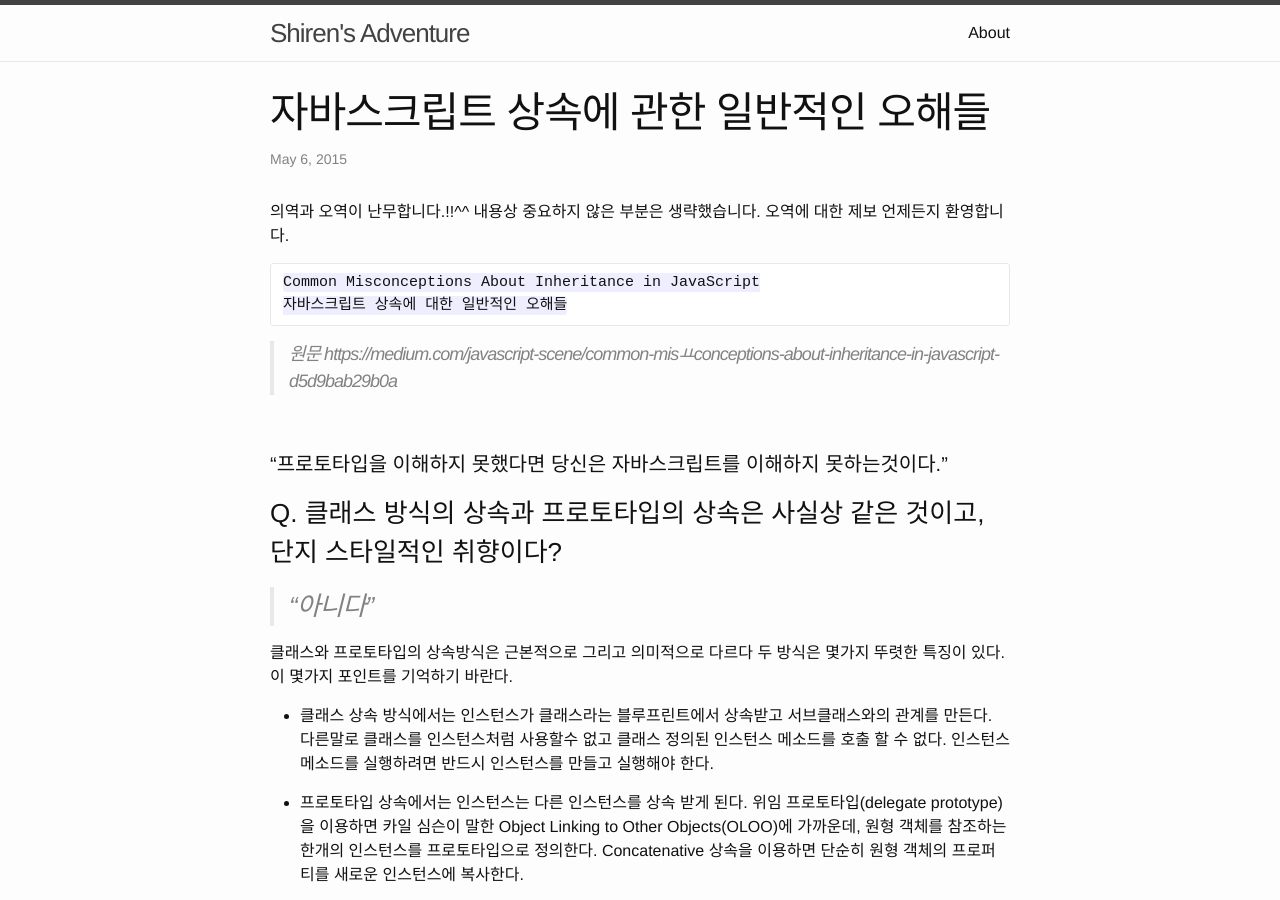
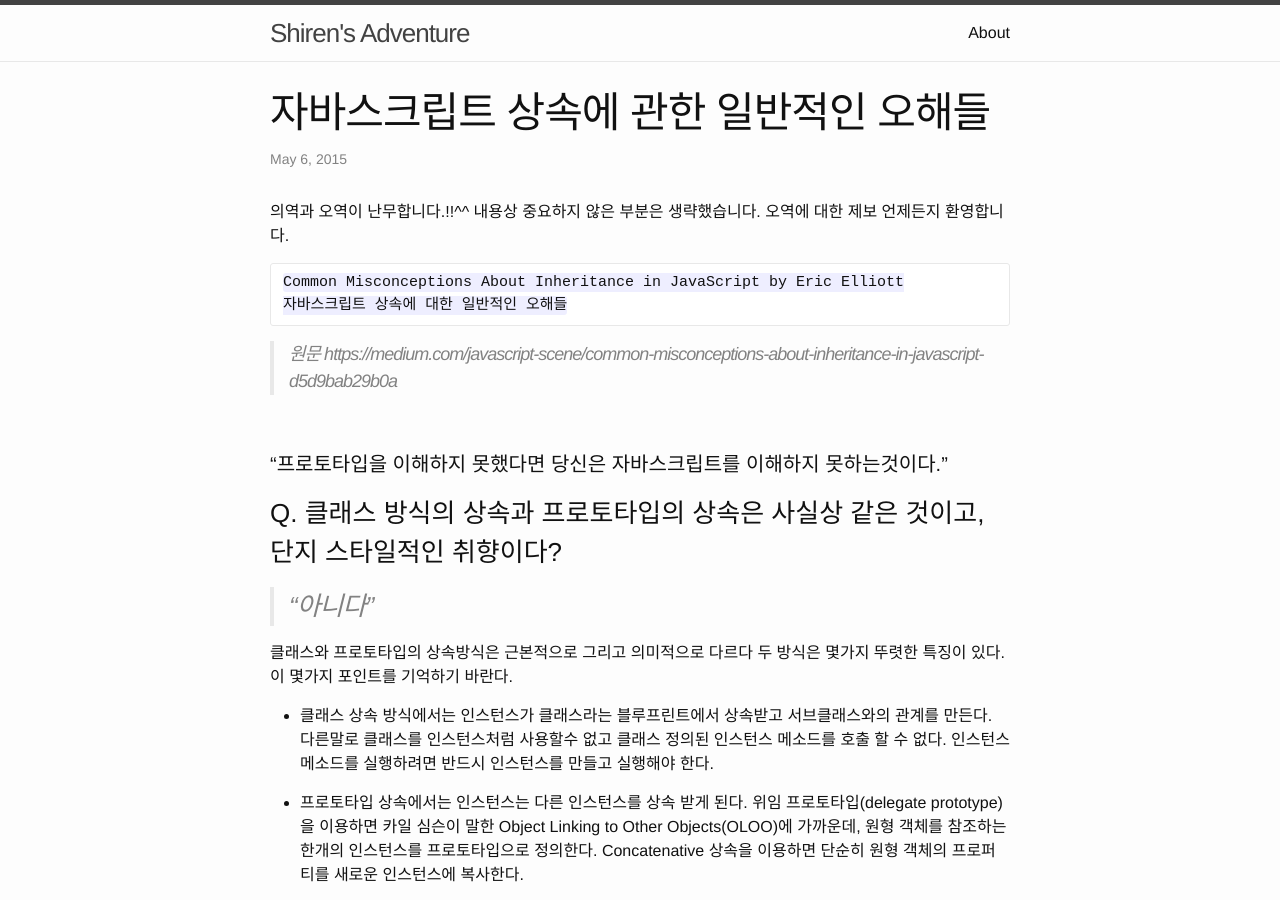
Before and after one commit to shiren/shiren.github.io, a Jekyll site: the page built from _posts/2015-05-06-자바스크립트 상속에 관한 일반적인 오해들.markdown, in a window 1280 px wide and 900 px high. Built offline with Jekyll 4.4.1, drawn with Linux system fonts in a browser that asks for light colours; comment, search, counter and statistics services are not loaded.

Commit message:
Update 2015-05-06-자바스크립트 상속에 관한 일반적인 오해들.markdown

```diff
--- a/_posts/2015-05-06-자바스크립트 상속에 관한 일반적인 오해들.markdown
+++ b/_posts/2015-05-06-자바스크립트 상속에 관한 일반적인 오해들.markdown
@@ -9,11 +9,11 @@ categories: javascript
 내용상 중요하지 않은 부분은 생략했습니다.
 오역에 대한 제보 언제든지 환영합니다.
 
-    Common Misconceptions About Inheritance in JavaScript
+    Common Misconceptions About Inheritance in JavaScript by Eric Elliott
     자바스크립트 상속에 대한 일반적인 오해들
 
 > 원문
-https://medium.com/javascript-scene/common-misㅛconceptions-about-inheritance-in-javascript-d5d9bab29b0a
+https://medium.com/javascript-scene/common-misconceptions-about-inheritance-in-javascript-d5d9bab29b0a
 
 <br>
 
```
